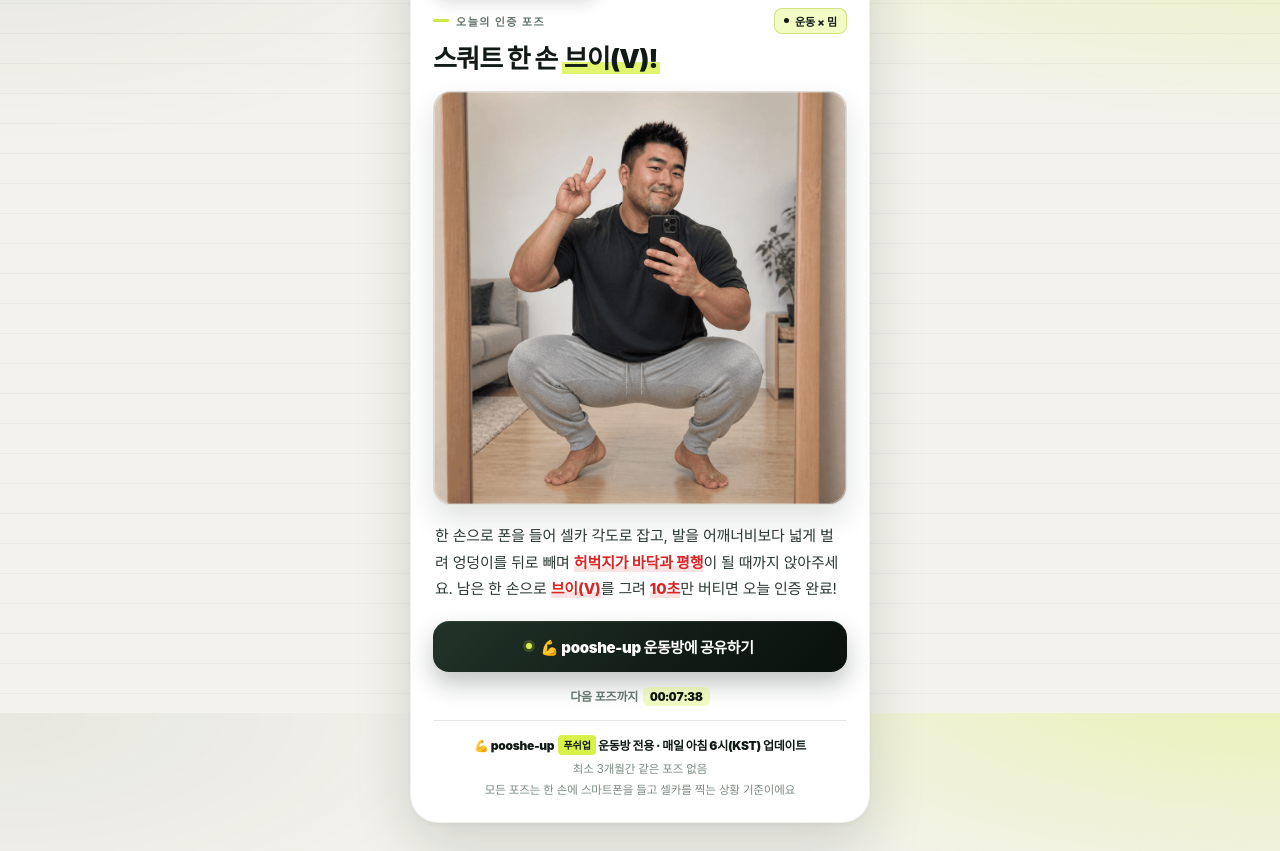
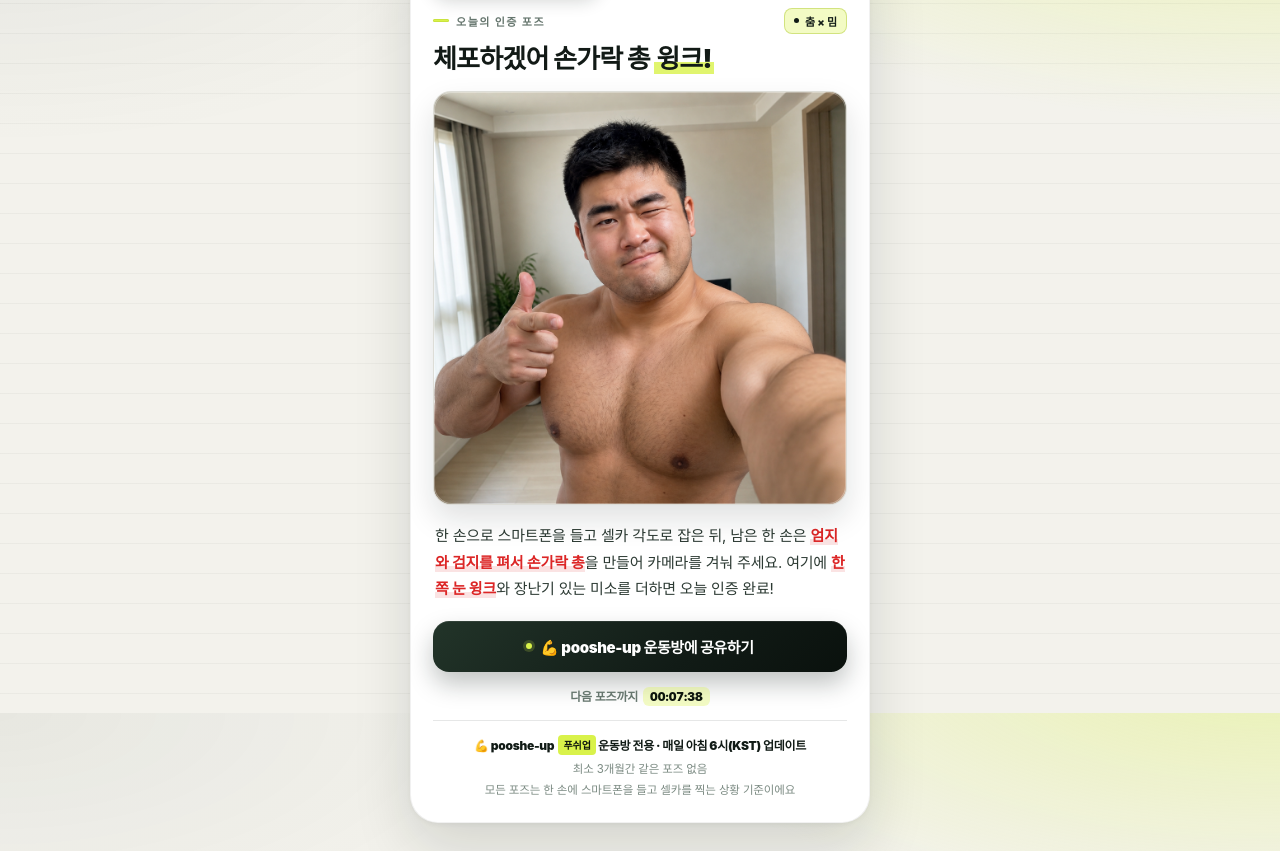
Before and after one commit to yungkuang0420/daily-pose, a plain HTML site: page index.html in a window 1280 px wide. Shown: the part 87-938 px from the top of the page. Drawn offline with Linux system fonts and the light colour scheme.

Commit message:
Update daily pose: 2026-11-27

```diff
--- a/index.html
+++ b/index.html
@@ -1,9 +1,9 @@
 <!DOCTYPE html>
-<html lang="ko" data-pose-date="2026-11-26">
+<html lang="ko" data-pose-date="2026-11-27">
 <head>
 <meta charset="utf-8">
 <meta name="viewport" content="width=device-width, initial-scale=1, viewport-fit=cover">
-<title>pooshe-up (푸쉬업) · 오늘의 인증 포즈 · 2026년 11월 26일</title>
+<title>pooshe-up (푸쉬업) · 오늘의 인증 포즈 · 2026년 11월 27일</title>
 <meta name="theme-color" content="#111b16">
 <meta name="description" content="💪 pooshe-up(푸쉬업) 운동방 오늘의 인증 포즈 — 매일 아침 6시(KST)에 새로운 포즈로 업데이트됩니다.">
 <meta property="og:type" content="website">
@@ -11,13 +11,13 @@
 <meta property="og:title" content="pooshe-up (푸쉬업) · 오늘의 인증 포즈">
 <meta property="og:description" content="💪 pooshe-up(푸쉬업) 운동방의 오늘 인증 포즈를 확인하고 같이 인증해요. 매일 아침 6시(KST) 업데이트.">
 <meta property="og:url" content="https://yungkuang0420.github.io/daily-pose/">
-<meta property="og:image" content="https://yungkuang0420.github.io/daily-pose/poses/2026-11-26.png?v=20261126c">
+<meta property="og:image" content="https://yungkuang0420.github.io/daily-pose/poses/2026-11-27.png?v=20261127a">
 <meta property="og:image:width" content="1000">
 <meta property="og:image:height" content="1000">
 <meta name="twitter:card" content="summary_large_image">
 <meta name="twitter:title" content="pooshe-up (푸쉬업) · 오늘의 인증 포즈">
 <meta name="twitter:description" content="💪 pooshe-up(푸쉬업) 운동방의 오늘 인증 포즈. 매일 아침 6시(KST) 업데이트.">
-<meta name="twitter:image" content="https://yungkuang0420.github.io/daily-pose/poses/2026-11-26.png?v=20261126c">
+<meta name="twitter:image" content="https://yungkuang0420.github.io/daily-pose/poses/2026-11-27.png?v=20261127a">
 <style>
   :root{
     --paper:#f3f2ec;
@@ -242,22 +242,22 @@
     <p class="brand">
       <span class="brand-emoji">💪</span><span>pooshe-up</span><span class="brand-kr">푸쉬업</span>
     </p>
-    <p class="date" id="poseDate">2026년 11월 26일 목요일</p>
+    <p class="date" id="poseDate">2026년 11월 27일 금요일</p>
   </div>
 
   <div class="kicker-row">
     <p class="kicker">오늘의 인증 포즈</p>
-    <span class="badge" id="poseBadge">운동 × 밈</span>
+    <span class="badge" id="poseBadge">춤 × 밈</span>
   </div>
-  <h1 id="poseTitle">스쿼트 한 손 <em>브이(V)</em>!</h1>
+  <h1 id="poseTitle">체포하겠어 손가락 총 <em>윙크!</em></h1>
 
   <figure class="photo">
-    <img src="poses/2026-11-26.png?v=20261126c" alt="한 손으로 스마트폰을 들어 거울 셀카를 찍으며 스쿼트 자세로 앉아, 남은 한 손으로 브이를 그리는 덩치 큰 근육질 남자" width="1000" height="1000" decoding="async">
+    <img src="poses/2026-11-27.png?v=20261127a" alt="한 손으로 스마트폰 전면 셀카를 찍으며 상의를 탈의한 채 남은 한 손으로 손가락 총을 겨누고 윙크하는 덩치 큰 근육질 남자" width="1000" height="1000" decoding="async">
   </figure>
 
   <p class="desc" id="poseDesc">
-    한 손으로 폰을 들어 셀카 각도로 잡고, 발을 어깨너비보다 넓게 벌려 엉덩이를 뒤로 빼며 <strong class="pose-point">허벅지가 바닥과 평행</strong>이 될 때까지 앉아주세요.
-    남은 한 손으로 <strong class="pose-point">브이(V)</strong>를 그려 <strong class="pose-point">10초</strong>만 버티면 오늘 인증 완료!
+    한 손으로 스마트폰을 들고 셀카 각도로 잡은 뒤, 남은 한 손은 <strong class="pose-point">엄지와 검지를 펴서 손가락 총</strong>을 만들어 카메라를 겨눠 주세요.
+    여기에 <strong class="pose-point">한쪽 눈 윙크</strong>와 장난기 있는 미소를 더하면 오늘 인증 완료!
   </p>
 
   <button class="share" type="button" id="shareBtn">💪 pooshe-up 운동방에 공유하기</button>
--- a/poses-history.json
+++ b/poses-history.json
@@ -14,6 +14,17 @@
       "image_v": "20261126c",
       "alt": "한 손으로 스마트폰을 들어 거울 셀카를 찍으며 스쿼트 자세로 앉아, 남은 한 손으로 브이를 그리는 덩치 큰 근육질 남자",
       "prompt": "실사 사진(거울 전신 셀카). 베이스: attachments/2026-11-26/IMG_0292-2ecabf0cca5348d9bb8b5b0582656278.jpg 를 --edit. 'Turn this into a realistic mirror selfie photograph of the same person: a big, broad-shouldered, heavily built muscular Korean man in his thirties with short cropped black hair and light stubble, wearing a comfortable loose plain short-sleeve t-shirt and soft training sweatpants. He takes a full-body mirror selfie in a bright, minimal home room, holding a smartphone in one hand at chest height with the screen visible in the reflection. He is standing in a deep squat with knees bent and thighs parallel to the floor, and his other free hand makes a clear V (peace) sign beside his head. Playful cheeky grin, looking into the mirror, natural skin texture, photorealistic, soft warm indoor light. Square 1:1 composition: full body from the top of the head to the bare feet fits inside the square frame with a small margin above and below, subject centered, no text, no watermark, no logos'"
+    },
+    {
+      "date": "2026-11-27",
+      "weekday": "금",
+      "category": "춤 × 밈",
+      "title": "체포하겠어 손가락 총 윙크!",
+      "description": "한 손으로 스마트폰을 들고 셀카 각도로 잡은 뒤, 남은 한 손은 <strong class=\"pose-point\">엄지와 검지를 펴서 손가락 총</strong>을 만들어 카메라를 겨눠 주세요. 여기에 <strong class=\"pose-point\">한쪽 눈 윙크</strong>와 장난기 있는 미소를 더하면 오늘 인증 완료!",
+      "image": "poses/2026-11-27.png",
+      "image_v": "20261127a",
+      "alt": "한 손으로 스마트폰 전면 셀카를 찍으며 상의를 탈의한 채 남은 한 손으로 손가락 총을 겨누고 윙크하는 덩치 큰 근육질 남자",
+      "prompt": "실사 사진(전면 카메라 셀카, 상탈). 베이스: attachments/2026-11-26/IMG_0293-bdb0e7a8dee54445a67df04de9dc7466.jpg 를 --edit. 'Turn this into a candid realistic front-camera smartphone selfie photograph of the same person: a big, broad-shouldered, heavily built muscular Korean man in his thirties with short cropped black hair and light stubble, shirtless showing broad muscular chest and shoulders in a bright minimal home room. One arm is extended forward toward the camera lens as if holding the smartphone to take a selfie, while his other free hand forms a playful finger gun (thumb up, index finger pointing toward the camera). He is winking one eye with a cheeky playful grin, natural skin texture, candid smartphone camera quality, soft warm indoor morning light. Square 1:1 composition, upper body and face well-framed with a small margin above his head, no text, no watermark, no logos'"
     }
   ]
 }
```
Also changed, not shown: poses/2026-11-27.png (added), 1 other file.
